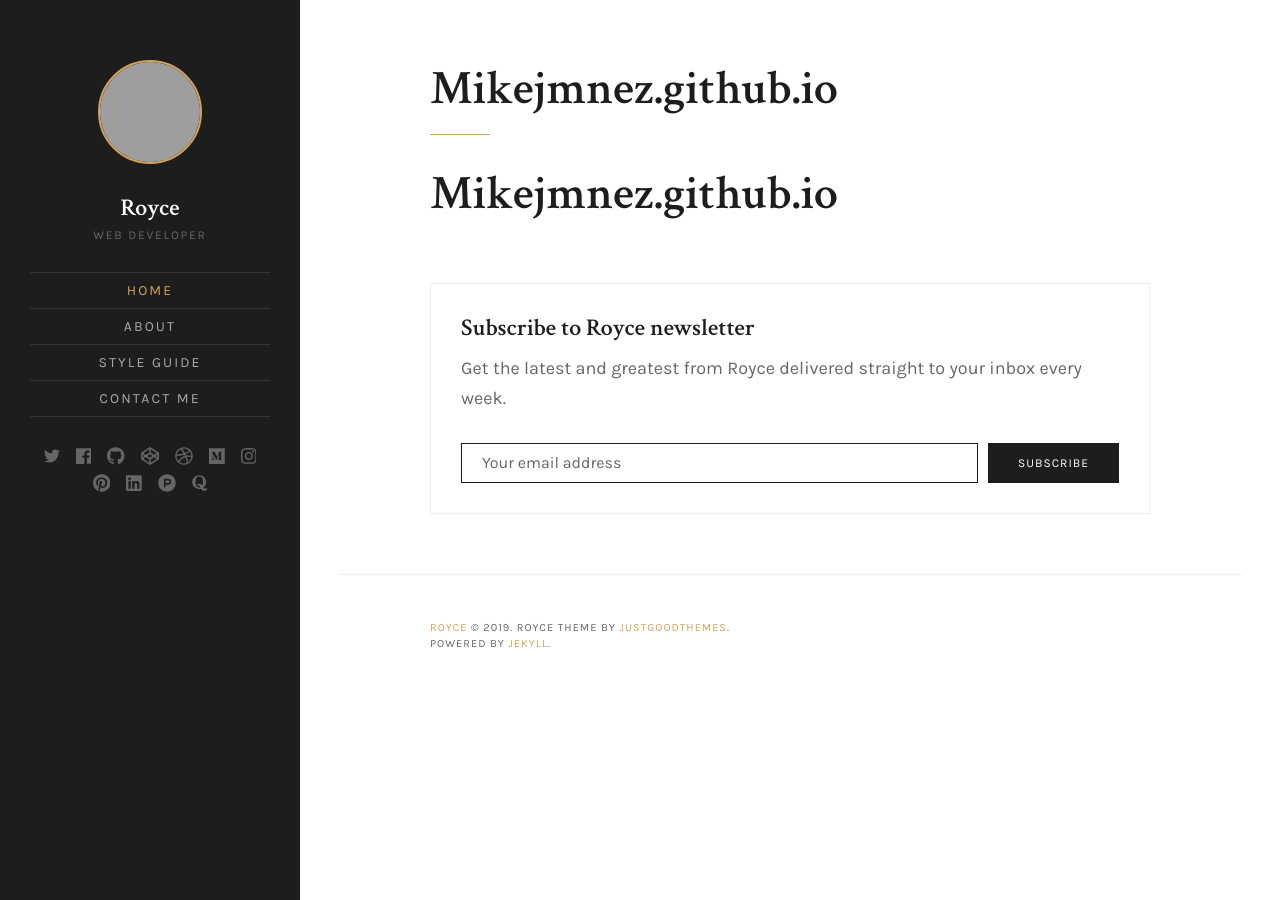
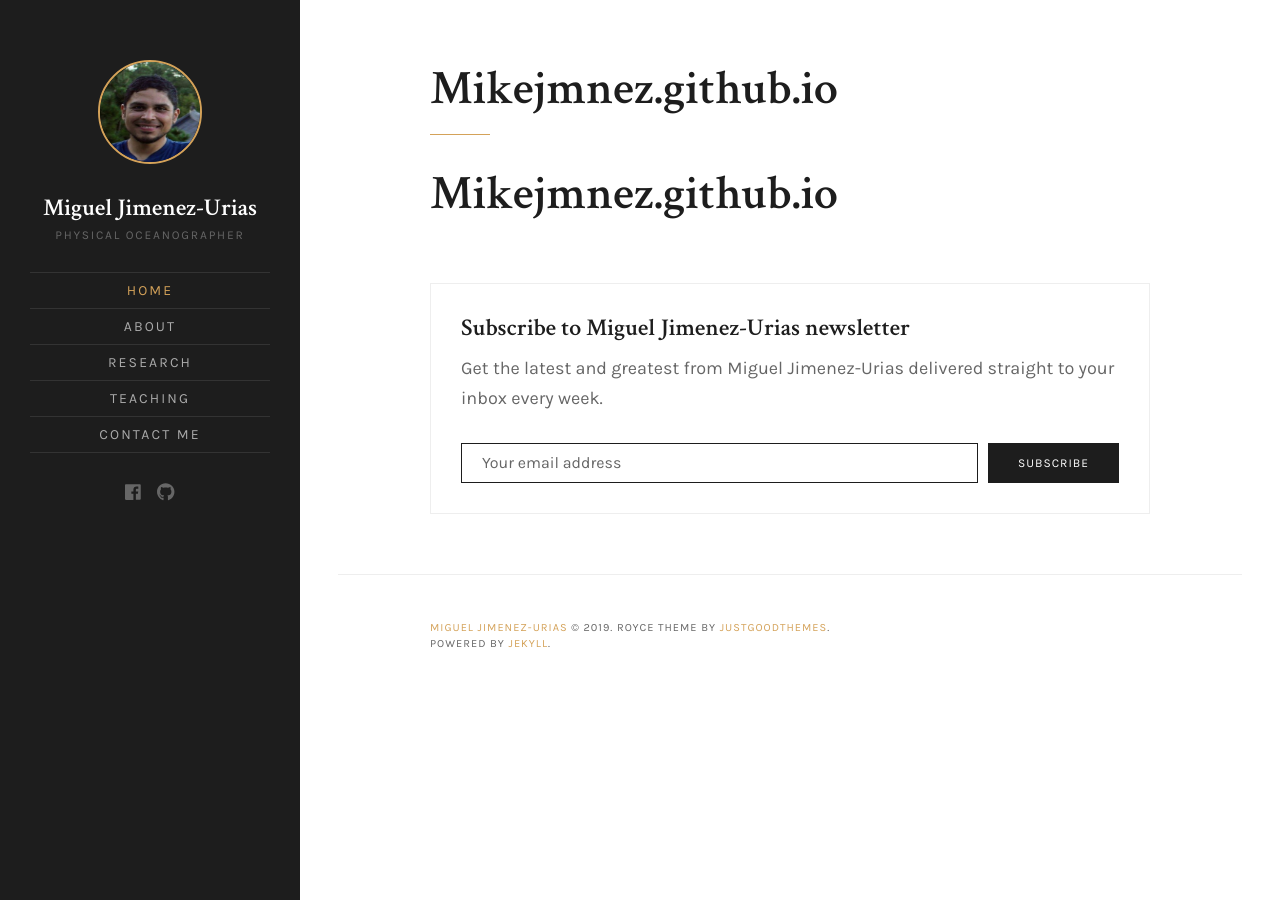
Before and after one commit to Mikejmnez/Mikejmnez.github.io, a Jekyll site: the page built from README.md, in a window 1280 px wide. Built offline with Jekyll 4.4.1, drawn with Linux system fonts in a browser that asks for light colours; our own code applies the rules of GitHub Pages for plain Markdown files; part of the change alters nothing that is shown; grey boxes are pictures that could not be loaded.

Commit message:
I added personal info on _config file, and added a personal photo.

```diff
--- a/_config.yml
+++ b/_config.yml
@@ -1,12 +1,13 @@
 # Site setings
-name: 'Royce'
-description: 'Web Developer'
-meta_description: 'Jekyll template, minimal style, perfect for bloggers.'
+name: 'Miguel Jimenez-Urias'
+description: 'Physical Oceanographer'
+meta_description: ''
 logo:
 # Author image is used in site sidebar and greetings in the home page hero text
 author:
-  image: 'authorimage.jpg'
-  greetings: "Hi there! My name is Charles Lavoie. I'm a freelance web developer, author and speaker based in Montreal, Canada. It’s nice to meet you."
+  image: 'authorimage.png'
+  greetings: "I am a physical Oceanographer interested in the large ocean circulation, currently based at Johns Hopkins University as a postdoctoral researcher."
+  # greetings: "Hi there! My name is Charles Lavoie. I'm a freelance web developer, author and speaker based in Montreal, Canada. It’s nice to meet you."
 favicon: 'assets/images/favicon.ico'
 baseurl:
 production_url: https://royce.netlify.com/
@@ -16,22 +17,22 @@ mailchimp_url: '//justgoodthemes.us3.list-manage.com/subscribe/post?u=78f1bab160
 ga_analytics:
 
 # Contact form setings
-email: youremail@email.com
+email: mjimen17@jh.edu
 contact_page_description: "Horace theme comes with a contact form built-in. You can use this form with Formspree service and get up to 50 submissions for free. Also, you can easily switch to another service if you want."
 thankyou_page_description: "Your message has been successfully sent. We will contact you very soon!"
 
 # Social links
-twitter: 'justgoodthemes'
-facebook: 'username'
-github: 'justgoodthemes'
-codepen: 'username'
-dribbble: 'username'
-medium: '@username'
-instagram: 'username'
-pinterest: 'username'
-linkedin: 'username'
-producthunt: '@username'
-quora: 'username'
+# twitter: 'justgoodthemes'
+facebook: 'mike.jmnez86'
+github: 'Mike.jmnez'
+# codepen: 'username'
+# dribbble: 'username'
+# medium: '@username'
+# instagram: 'username'
+# pinterest: 'username'
+# linkedin: 'username'
+# producthunt: '@username'
+# quora: 'username'
 
 # Navigation
 navigation:
@@ -39,8 +40,10 @@ navigation:
     url: /
   - text: About
     url: /about
-  - text: Style Guide
-    url: /style-guide
+  - text: Research
+    url: /Research
+  - text: Teaching
+    url: /Teaching
   - text: Contact Me
     url: /contact
 
```
Also changed, not shown: assets/images/authorimage.png (added), 2 other files.
